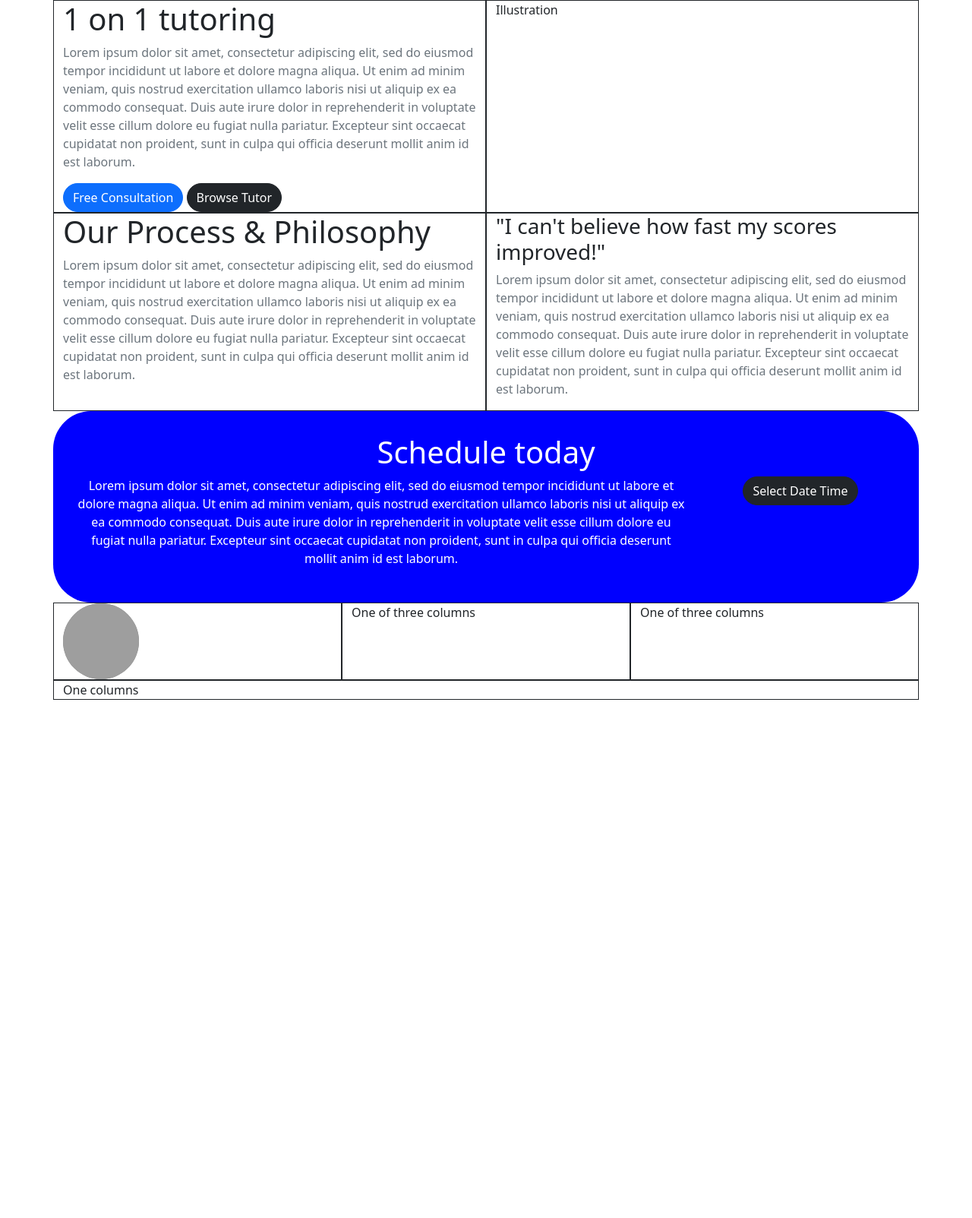
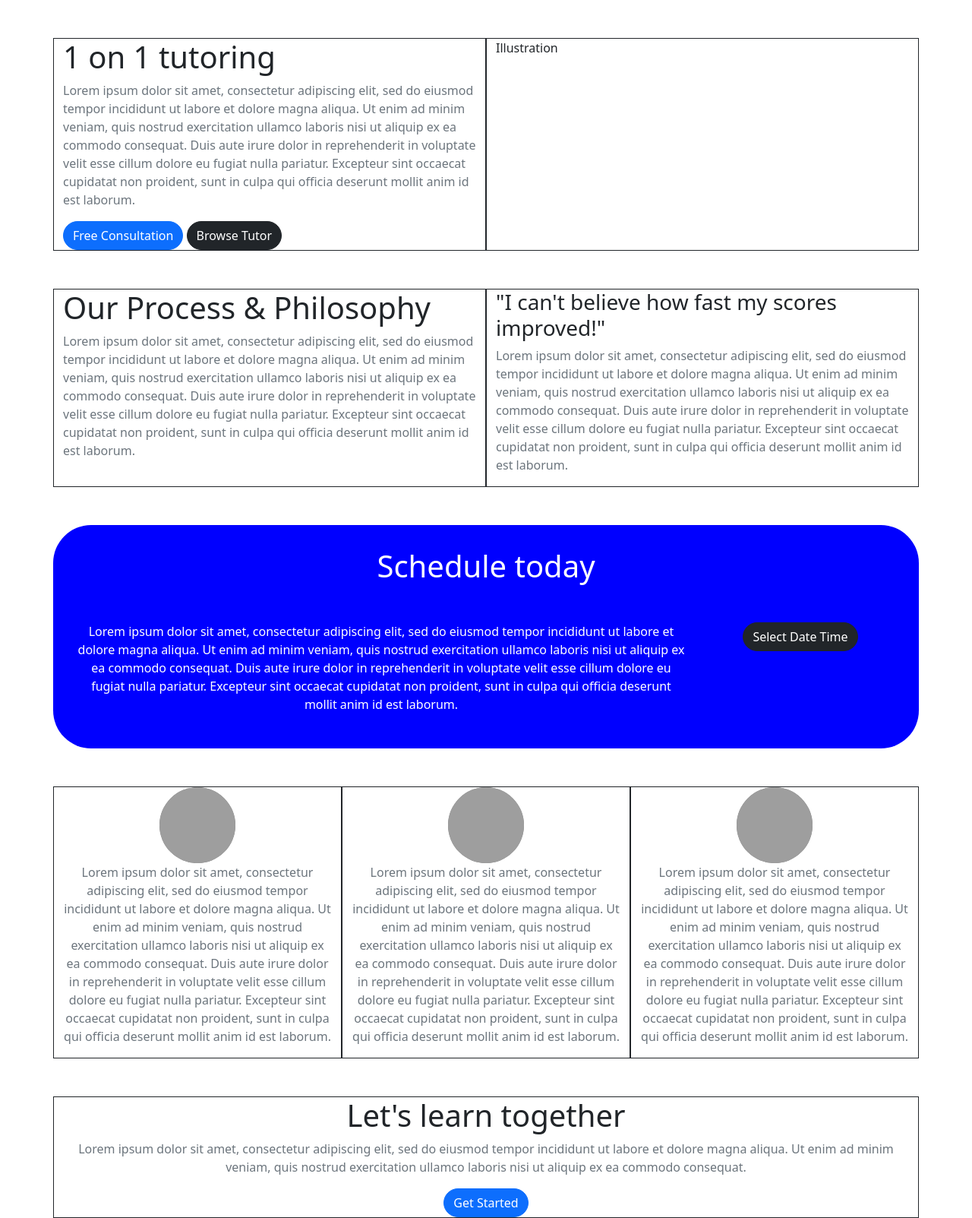
Before and after one commit to m-irsyad/belajar-git, a PHP site: page / in a window 1280 px wide. Shown: the whole page at 76% size. Before the commit the page ends 921 px from the top, so only its background shows below. Run offline with PHP 8.4, Linux system fonts and the light colour scheme; grey boxes are pictures that could not be loaded.

Commit message:
Update index.php

```diff
--- a/index/index.php
+++ b/index/index.php
@@ -3,6 +3,9 @@
 	<title>grid</title>
 	<link href="https://cdn.jsdelivr.net/npm/bootstrap@5.0.0-beta1/dist/css/bootstrap.min.css" rel="stylesheet" integrity="sha384-giJF6kkoqNQ00vy+HMDP7azOuL0xtbfIcaT9wjKHr8RbDVddVHyTfAAsrekwKmP1" crossorigin="anonymous">
 	<style>
+		.row {
+			margin-top:50px;
+		}
 		#round-btn {
 			border-radius:25px;
 		}
@@ -15,8 +18,11 @@
 		}
 		.team {
 			background:grey;
+			height:100px;
 			width:100px;
-			height:100px;
+		}
+		.center {
+			text-align:center;
 		}
 	</style>
 </head>
@@ -64,20 +70,33 @@
 				</div>
 			</div>
 		</div>
-		<div class="row">
+		<div class="row center">
 			<div class="col" style="border:solid 1px">
-			<img src="../coffee18.png" alt="" srcset="" class="rounded-circle team">
+				<img src="../imgs/user.png" alt="" srcset="" class="rounded-circle team">
+				<p class="text-muted">
+					Lorem ipsum dolor sit amet, consectetur adipiscing elit, sed do eiusmod tempor incididunt ut labore et dolore magna aliqua. Ut enim ad minim veniam, quis nostrud exercitation ullamco laboris nisi ut aliquip ex ea commodo consequat. Duis aute irure dolor in reprehenderit in voluptate velit esse cillum dolore eu fugiat nulla pariatur. Excepteur sint occaecat cupidatat non proident, sunt in culpa qui officia deserunt mollit anim id est laborum.
+				</p>
 			</div>
 			<div class="col" style="border:solid 1px">
-			One of three columns
+				<img src="../imgs/user.png" alt="" srcset="" class="rounded-circle team">
+				<p class="text-muted">
+					Lorem ipsum dolor sit amet, consectetur adipiscing elit, sed do eiusmod tempor incididunt ut labore et dolore magna aliqua. Ut enim ad minim veniam, quis nostrud exercitation ullamco laboris nisi ut aliquip ex ea commodo consequat. Duis aute irure dolor in reprehenderit in voluptate velit esse cillum dolore eu fugiat nulla pariatur. Excepteur sint occaecat cupidatat non proident, sunt in culpa qui officia deserunt mollit anim id est laborum.
+				</p>
 			</div>
 			<div class="col" style="border:solid 1px">
-			One of three columns
+				<img src="../imgs/user.png" alt="" srcset="" class="rounded-circle team">
+				<p class="text-muted">
+					Lorem ipsum dolor sit amet, consectetur adipiscing elit, sed do eiusmod tempor incididunt ut labore et dolore magna aliqua. Ut enim ad minim veniam, quis nostrud exercitation ullamco laboris nisi ut aliquip ex ea commodo consequat. Duis aute irure dolor in reprehenderit in voluptate velit esse cillum dolore eu fugiat nulla pariatur. Excepteur sint occaecat cupidatat non proident, sunt in culpa qui officia deserunt mollit anim id est laborum.
+				</p>
 			</div>
 		</div>
 		<div class="row">
-			<div class="col" style="border:solid 1px">
-			One columns
+			<div class="col center" style="border:solid 1px">
+				<h1>Let's learn together</h1>
+				<p class="text-muted">
+					Lorem ipsum dolor sit amet, consectetur adipiscing elit, sed do eiusmod tempor incididunt ut labore et dolore magna aliqua. Ut enim ad minim veniam, quis nostrud exercitation ullamco laboris nisi ut aliquip ex ea commodo consequat.
+				</p>
+				<button type="button" class="btn btn-primary" id="round-btn">Get Started</button>
 			</div>
 		</div>
 	</div>
```
